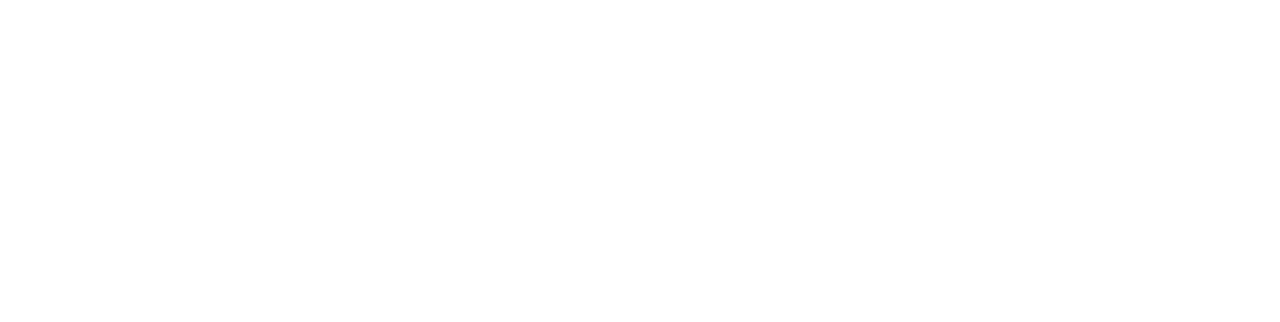
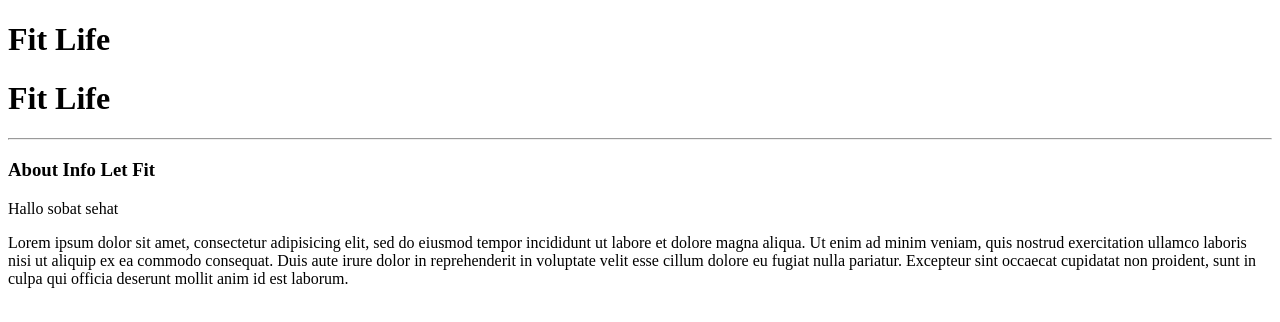
Before and after one commit to Mayonice111/kelompok25, a plain HTML site: page index.html in a window 1280 px wide. Drawn offline with Linux system fonts and the light colour scheme.

Commit message:
perubahan1

```diff
--- a/index.html
+++ b/index.html
@@ -3,9 +3,20 @@
 <head>
 	<meta charset="utf-8">
 	<meta name="viewport" content="width=device-width, initial-scale=1">
-	<title></title>
+	<title>Info Fit Life</title>
+	<h1>Fit Life</h1>
 </head>
 <body>
+	<h1>Fit Life</h1>
+	<hr>
+	<h3>About Info Let Fit</h3>
+	<p>Hallo sobat sehat</p>
 
+	<p>Lorem ipsum dolor sit amet, consectetur adipisicing elit, sed do eiusmod
+	tempor incididunt ut labore et dolore magna aliqua. Ut enim ad minim veniam,
+	quis nostrud exercitation ullamco laboris nisi ut aliquip ex ea commodo
+	consequat. Duis aute irure dolor in reprehenderit in voluptate velit esse
+	cillum dolore eu fugiat nulla pariatur. Excepteur sint occaecat cupidatat non
+	proident, sunt in culpa qui officia deserunt mollit anim id est laborum.</p>
 </body>
 </html>
```
